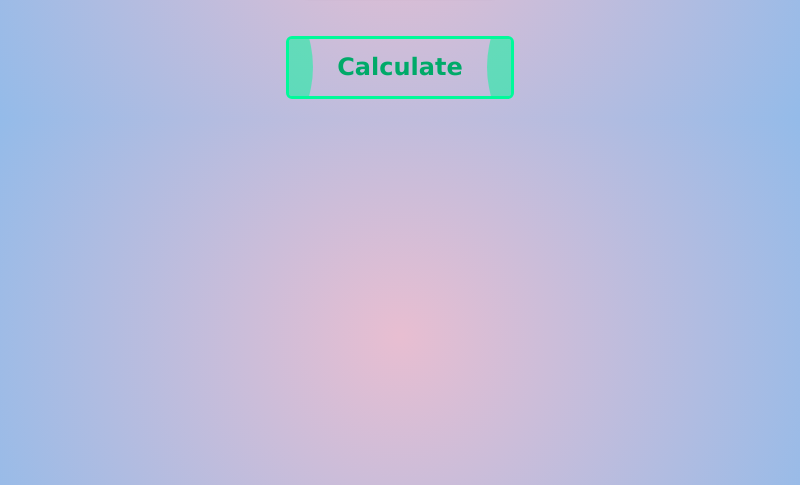
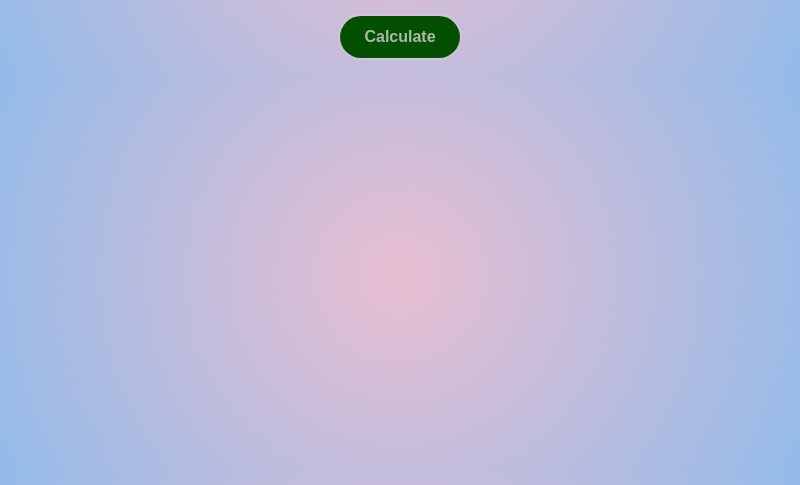
Before and after one commit to TuxMan531/electronInflationConverter, an Electron app: page index.html in a window 800 px wide. Shown: the part 315-800 px from the top of the page. Drawn offline with Linux system fonts and the light colour scheme.

Commit message:
style update

```diff
--- a/index.html
+++ b/index.html
@@ -9,17 +9,17 @@
     <meta charset="UTF-8">
     <meta name="viewport" content="width=device-width, initial-scale=1.0">
     <script src="index.js"></script>
-    <title>Inflation Converter 2025</title>
+    <title>Inflation Calculator 2025</title>
 </head>
 <body>
-    <h1 class="loading-text"> Inflation Converter </h1>
+    <h1 class="loading-text"> Inflation Calculator </h1>
     <br><hr>
     <p>$</p> <p id="special">Amount</p> <p>$</p><br>
     <input id="Amount" placeholder="Enter amount" class="input" required> </input><br>
     <p>xx </p><p id="special">Year</p><p> xx</p><br>
     <input id="Year" placeholder="Enter year"  class="input" required></input>
     <br><br>
-    <button id="calculate" class="button" onclick="runCalc()">Calculate</button>
+    <button id="calculate" class="animated-button" onclick="runCalc()">Calculate</button>
 
     <h2 id="displayfinal"></h2>
 </body>
--- a/style.css
+++ b/style.css
@@ -75,71 +75,56 @@
 /* end of text box style*/
 /* button style */
 /* From Uiverse.io by Randdose */
-.button {
-  all: unset;
-  margin: 20px auto;
-  display: flex;
-  align-items: center;
+
+.animated-button {
   position: relative;
-  padding: 0.6em 2em;
-  border: mediumspringgreen solid 0.15em;
-  border-radius: 0.25em;
-  color: rgb(0, 170, 105);
-  font-size: 1.5em;
+  display: inline-block;
+  padding: 12px 24px;
+  border: none;
+  font-size: 16px;
+  background-color: rgb(3, 80, 0);
+  border-radius: 100px;
   font-weight: 600;
+  color: #d1d1d1d1;
+  box-shadow: 0 0 0 2px #ffffff20;
   cursor: pointer;
   overflow: hidden;
-  transition: border 300ms, color 300ms;
-  user-select: none;
+  transition: all 0.6s cubic-bezier(0.23, 1, 0.320, 1);
 }
 
-.button p {
+.animated-button span:last-child {
+  position: absolute;
+  top: 50%;
+  left: 50%;
+  transform: translate(-50%, -50%);
+  width: 20px;
+  height: 20px;
+  background-color: #2196F3;
+  border-radius: 50%;
+  opacity: 0;
+  transition: all 0.8s cubic-bezier(0.23, 1, 0.320, 1);
+}
+
+.animated-button span:first-child {
+  position: relative;
   z-index: 1;
 }
 
-.button:hover {
-  color: #212121;
+.animated-button:hover {
+  box-shadow: 0 0 0 5px #2195f360;
+  color: #ffffff;
 }
 
-.button:active {
-  border-color: teal;
+.animated-button:active {
+  scale: 0.95;
 }
 
-.button::after, .button::before {
-  content: "";
-  position: absolute;
-  width: 9em;
-  aspect-ratio: 1;
-  background: mediumspringgreen;
-  opacity: 50%;
-  border-radius: 50%;
-  transition: transform 500ms, background 300ms;
-}
-
-.button::before {
-  left: 0;
-  transform: translateX(-8em);
-}
-
-.button::after {
-  right: 0;
-  transform: translateX(8em);
-}
-
-.button:hover:before {
-  transform: translateX(-1em);
-}
-
-.button:hover:after {
-  transform: translateX(1em);
-}
-
-.button:active:before,
-.button:active:after {
-  background: teal;
+.animated-button:hover span:last-child {
+  width: 150px;
+  height: 150px;
+  opacity: 1;
 }
 /* end of button style*/
-
 p {
     display: inline;
     font-size: 30px;
```
